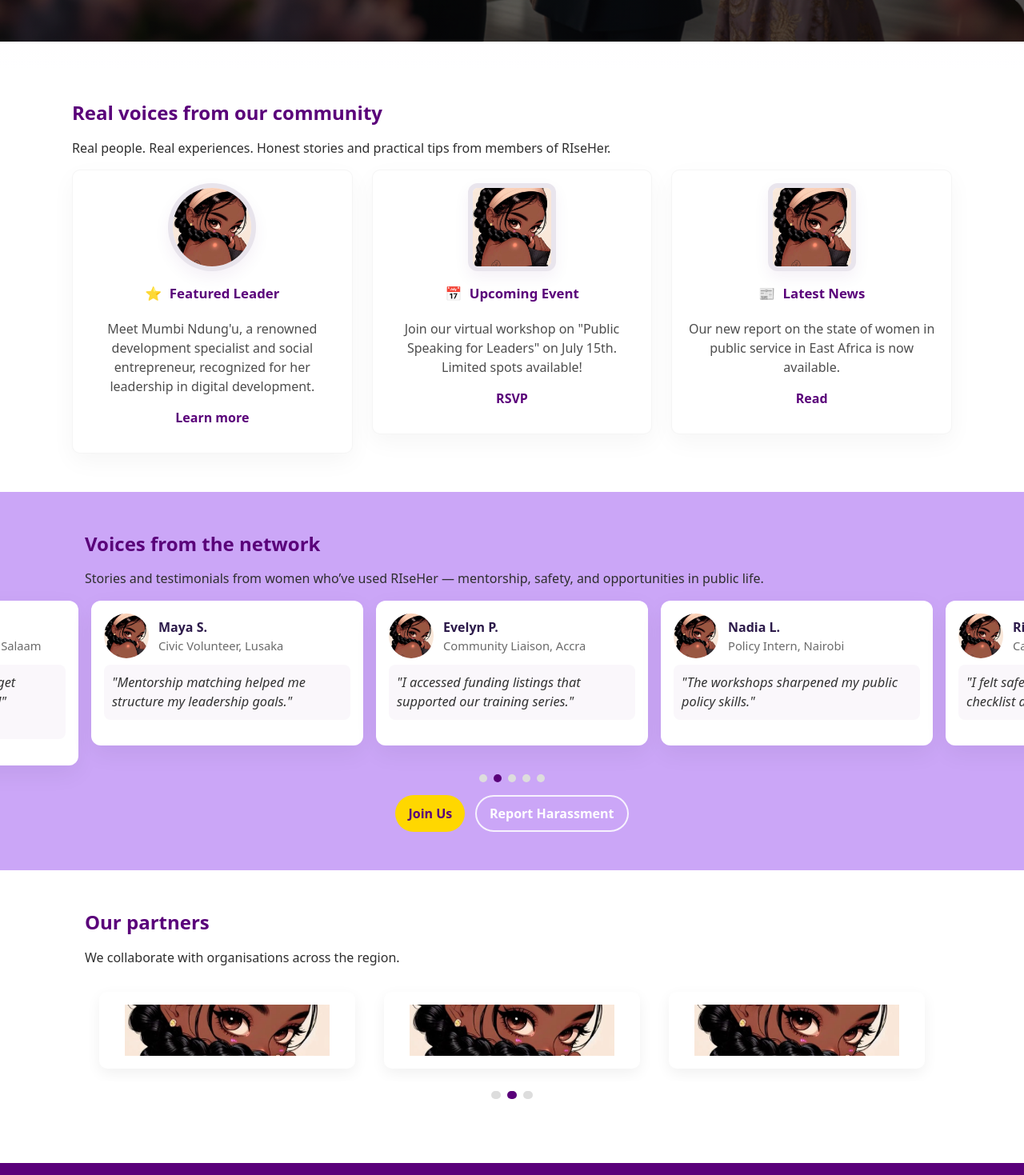
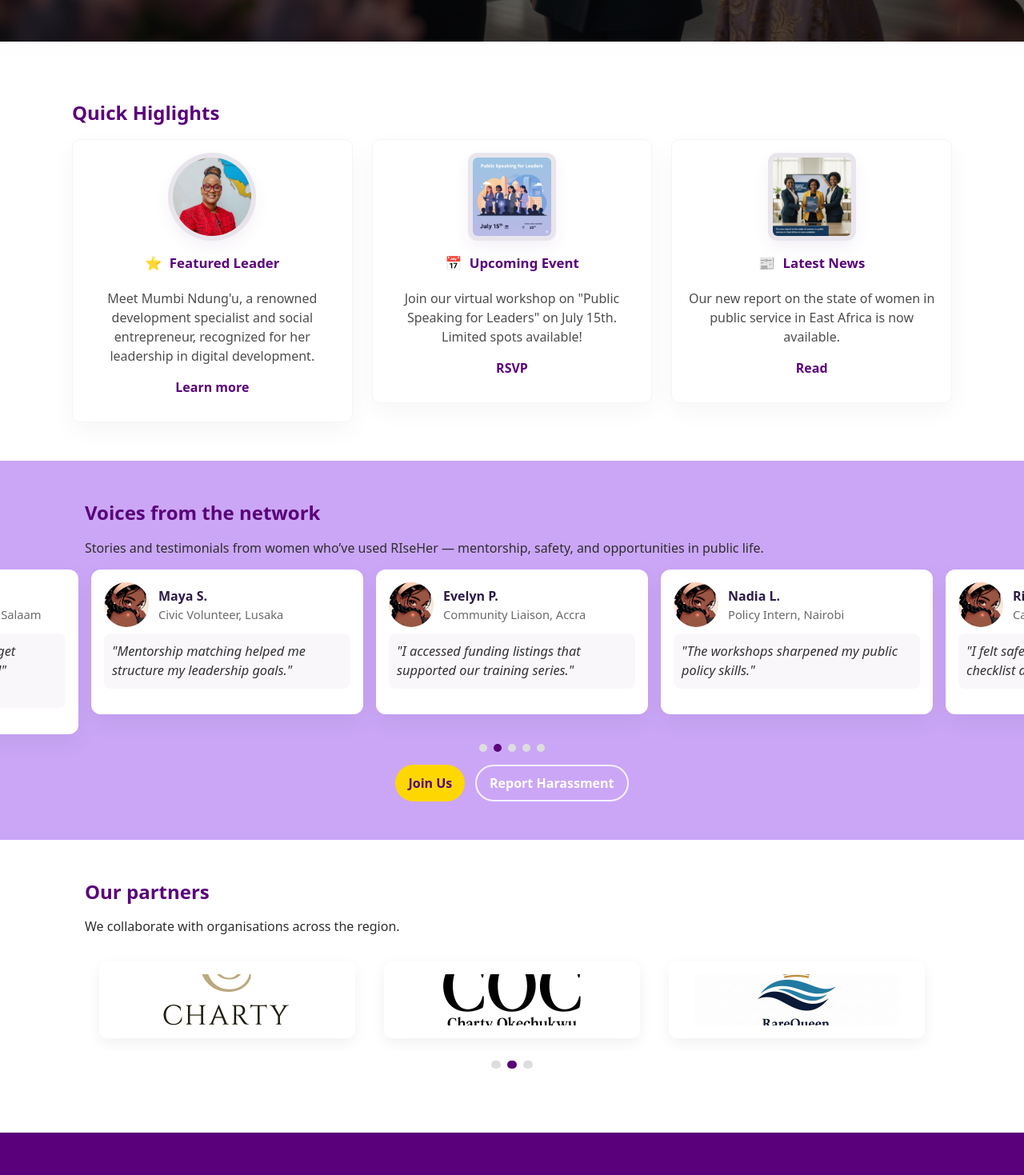
Before and after one commit to Chachi444/RiseHer-Hackathon-PLP, a React (Vite) app: page / in a window 1280 px wide. Shown: the part 880-2349 px from the top of the page at 80% size. Built offline with nearby package versions, Linux system fonts and the light colour scheme.

Commit message:
feat: update partner images and improve section titles in Home component for better asset representation

```diff
--- a/src/pages/Home.tsx
+++ b/src/pages/Home.tsx
@@ -130,15 +130,15 @@
 
   // partners carousel — use placeholders (replace with real assets later)
   const partners = [
-    { id: 1, src: "src/assets/one.jpg", alt: "Partner 1" },
-    { id: 2, src: "src/assets/one.jpg", alt: "Partner 2" },
-    { id: 3, src: "src/assets/one.jpg", alt: "Partner 3" },
-    { id: 4, src: "src/assets/one.jpg", alt: "Partner 4" },
-    { id: 5, src: "src/assets/one.jpg", alt: "Partner 5" },
-    { id: 6, src: "src/assets/one.jpg", alt: "Partner 6" },
-    { id: 7, src: "src/assets/one.jpg", alt: "Partner 7" },
-    { id: 8, src: "src/assets/one.jpg", alt: "Partner 8" },
-    { id: 9, src: "src/assets/one.jpg", alt: "Partner 9" },
+    { id: 1, src: "src/assets/partner1.png", alt: "Partner 1" },
+    { id: 2, src: "src/assets/partner2.png", alt: "Partner 2" },
+    { id: 3, src: "src/assets/partner3.png", alt: "Partner 3" },
+    { id: 4, src: "src/assets/partner4.png", alt: "Partner 4" },
+    { id: 5, src: "src/assets/partner5.png", alt: "Partner 5" },
+    { id: 6, src: "src/assets/partner6.png", alt: "Partner 6" },
+    { id: 7, src: "src/assets/partner5.png", alt: "Partner 7" },
+    { id: 8, src: "src/assets/partner4.png", alt: "Partner 8" },
+    { id: 9, src: "src/assets/partner1.png", alt: "Partner 9" },
   ];
 
   const partnersPerPage = 3;
@@ -181,22 +181,19 @@
       <Hero />
 
       <section className="quick-highlights container">
-        <h2 className="section-title">Real voices from our community</h2>
-        <p className="section-subtitle">
-          Real people. Real experiences. Honest stories and practical tips from
-          members of RIseHer.
-        </p>
+        <h2 className="section-title">Quick Higlights</h2>
+
 
         <div className="home-grid">
           <article className="card" aria-labelledby="featured-leader">
             <div className="media-circle">
               <img
-                src="src/assets/one.jpg"
+                src="src/assets/mumbi Ndung'u.png"
                 alt="Featured leader"
                 onError={(e) => {
                   const img = e.currentTarget as HTMLImageElement;
                   img.onerror = null;
-                  img.src = "src/assets/one.jpg";
+                  img.src = "src/assets/mumbi Ndung'u.png";
                 }}
               />
             </div>
@@ -212,7 +209,7 @@
               development.
             </p>
 
-            <a className="card-link" href="#">
+            <a className="card-link" href="https://live.worldbank.org/en/experts/m/Mumbi-Ndungu">
               Learn more
             </a>
           </article>
@@ -220,7 +217,7 @@
           <article className="card" aria-labelledby="upcoming-event">
             <div className="media-square">
               <img
-                src="src/assets/one.jpg"
+                src="src/assets/banner.png"
                 alt="Upcoming event illustration"
               />
             </div>
@@ -243,7 +240,7 @@
           <article className="card" aria-labelledby="latest-news">
             <div className="media-square">
               <img
-                src="src/assets/one.jpg"
+                src="src/assets/news.png"
                 alt="Latest news illustration"
               />
             </div>
```
